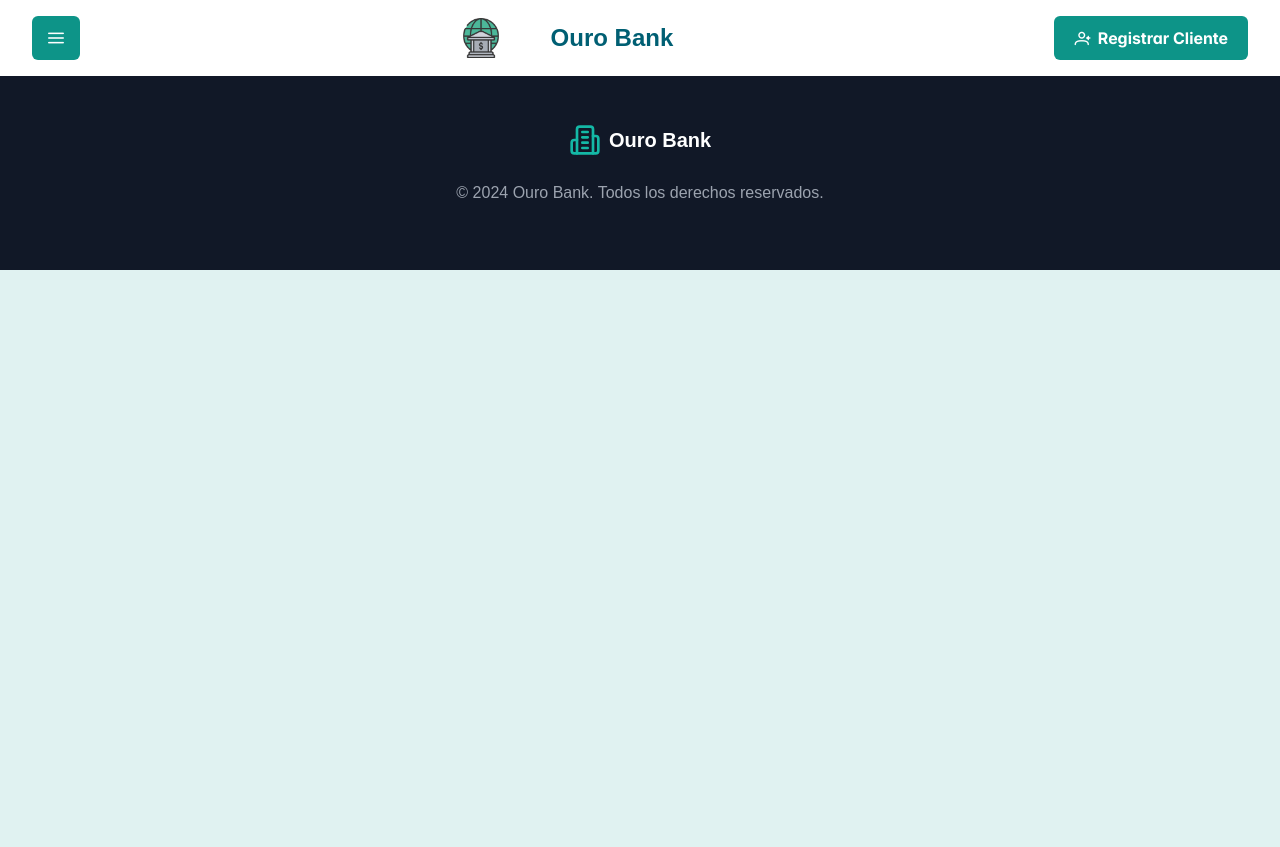
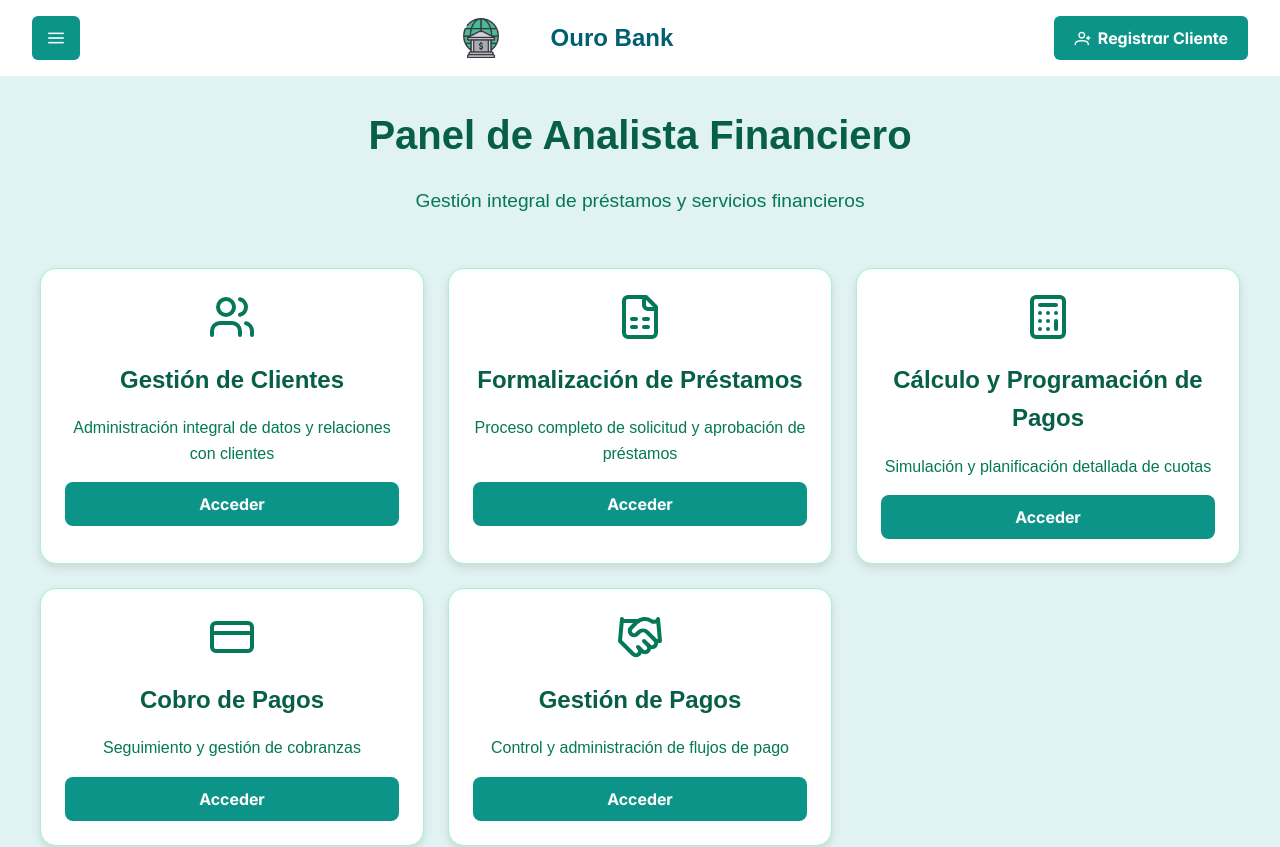
Before and after one commit to carlosnalpizar/ProyectoIng4, a React (Create React App) app in the folder frontend/: page /InicioAnalistas in a window 1280 px wide. Shown: the top 847 px of the page. Before the commit the page ends 800 px from the top, so only its background shows below. Built offline with nearby package versions, Linux system fonts and the light colour scheme; a web font is replaced by a local one.

Commit message:
Nuevas paginas

```diff
--- a/frontend/src/App.js
+++ b/frontend/src/App.js
@@ -2,6 +2,7 @@ import React from 'react';
 import { BrowserRouter as Router, Routes, Route } from 'react-router-dom';
 import Login from './Paginas/Login';
 import Inicio from './Paginas/Inicio';
+import InicioAnalistas from './Paginas/InicioAnalistas';
 import RegistroAnalista from './Paginas/registroAnalista';
 import RegistroPrestamo from './Paginas/registroPrestamo';
 import Informacion from './Paginas/Informacion'
@@ -20,10 +21,12 @@ const App = () => {
        <Navbar />
       <Routes>
         <Route path="/" element={<Inicio />} />
+        <Route path="/InicioAnalistas" element={<InicioAnalistas />} />
         <Route path="/IniciarSesion" element={<Login />} />
         <Route path="/RegistroAnalista" element={<RegistroAnalista />} />
         <Route path="/Informacion" element={<Informacion />} />
         <Route path="/RegistroPrestamo" element={<RegistroPrestamo />} />
+
       </Routes>
       <Footer />
     </Router>
--- /dev/null
+++ b/frontend/src/Css/inicioAnalistas.css
@@ -0,0 +1,87 @@
+/* Fondo general del dashboard */
+.dashboard-container {
+    min-height: 80vh;
+    display: flex;
+    flex-direction: column;
+    align-items: center;
+    justify-content: center;
+    margin-bottom: 55px;
+  }
+
+  /* Encabezado */
+  .dashboard-header {
+    text-align: center;
+    margin-bottom: 2rem;
+  }
+
+  .dashboard-header h1 {
+    font-size: 2.5rem;
+    font-weight: bold;
+    color: #065f46;
+    margin-bottom: 0.5rem;
+  }
+
+  .dashboard-header p {
+    font-size: 1.2rem;
+    color: #047857;
+  }
+
+  /* Grilla de servicios */
+  .dashboard-grid {
+    display: grid;
+    grid-template-columns: repeat(auto-fit, minmax(300px, 1fr));
+    gap: 1.5rem;
+    width: 100%;
+    max-width: 1200px;
+  }
+
+  /* Tarjetas de servicios */
+  .service-card {
+    background-color: #ffffff;
+    border: 1px solid #a7f3d0;
+    border-radius: 16px;
+    padding: 1.5rem;
+    text-align: center;
+    box-shadow: 0px 4px 8px rgba(0, 0, 0, 0.1);
+    transition: transform 0.3s ease, box-shadow 0.3s ease;
+  }
+
+  .service-card:hover {
+    transform: translateY(-5px);
+    box-shadow: 0px 8px 16px rgba(0, 0, 0, 0.2);
+  }
+
+  /* Estilo del ícono */
+  .icon-container {
+    display: flex;
+    justify-content: center;
+    margin-bottom: 1rem;
+  }
+
+  .icon-style {
+    width: 48px;
+    height: 48px;
+    color: #047857;
+  }
+
+  /* Títulos y descripciones */
+  .service-title {
+    font-size: 1.5rem;
+    font-weight: 600;
+    color: #065f46;
+    margin-bottom: 0.5rem;
+  }
+
+  .service-description {
+    font-size: 1rem;
+    color: #047857;
+    margin-bottom: 1rem;
+  }
+
+  /* Botón */
+  .custom-button {
+    width: 100%;
+    font-size: 1rem;
+    font-weight: bold;
+    border-radius: 8px;
+  }
--- a/frontend/src/Css/registroAnalista.css
+++ b/frontend/src/Css/registroAnalista.css
@@ -1,6 +1,6 @@
 /* Contenedor principal */
 .registro-container {
-    min-height: 100vh;
+    min-height: 90vh;
     display: flex;
     justify-content: center;
     align-items: center;
@@ -9,13 +9,14 @@
 
 
   .registro-main {
-    width: 100%;
-    max-width: 45rem;
+    width: 70%;
+    max-width: 200rem;
     padding: 2rem;
     background-color: #ffffff;
     border-radius: 1.25rem;
     box-shadow: 0 12px 20px rgba(0, 0, 0, 0.1);
     animation: fadeIn 0.6s ease-out forwards;
+    align-items: center;
   }
 
   .registro-title {
@@ -61,16 +62,17 @@
     font-size: 0.875rem;
   }
 
-  .form-input {
+  .inputAnalistas {
+    width: 100%;
     padding: 0.75rem;
-    border: 1px solid #e2e8f0;
+    border: 2px solid #40E0D0;
     border-radius: 0.5rem;
-    font-size: 1rem;
     transition: all 0.3s ease;
-    background-color: #f9fafb;
+    background-color: #ffffff;
+    color: #008080;
   }
 
-  .form-input:focus {
+  .inputAnalistas:focus {
     outline: none;
     border-color: #4ade80;
     box-shadow: 0 0 0 3px rgba(72, 187, 120, 0.15);
@@ -111,10 +113,15 @@
     font-weight: 600;
     border-radius: 0.5rem;
     border: none;
+    align-items: center;
     cursor: pointer;
     transition: all 0.3s ease;
     margin-top: 2rem;
-  }
+    -webkit-transition: all 0.3s ease;
+    -moz-transition: all 0.3s ease;
+    -ms-transition: all 0.3s ease;
+    -o-transition: all 0.3s ease;
+}
 
   .submit-button:hover {
     background-color: #2f855a;
@@ -166,3 +173,15 @@
       grid-template-columns: 1fr;
     }
   }
+
+  .p-toast .p-toast-message.p-toast-message-success {
+    background-color: #DEF7EC;
+    border-left: 6px solid #0D9488;
+    color: #065F46;
+  }
+
+   .p-toast-message.p-toast-message-warm {
+      background-color: #DEF7EC;
+      border-left: 6px solid #0D9488;
+      color: #065F46;
+  }
--- /dev/null
+++ b/frontend/src/Paginas/InicioAnalistas.jsx
@@ -0,0 +1,56 @@
+import React from 'react';
+import { Users, FileSpreadsheet, CreditCard, Calculator, Handshake } from 'lucide-react';
+import { Button } from 'primereact/button';
+import '../Css/inicioAnalistas.css';
+
+const LoanAnalystDashboard = () => {
+  const services = [
+    {
+      icon: <Users className="icon-style" />,
+      title: "Gestión de Clientes",
+      description: "Administración integral de datos y relaciones con clientes",
+    },
+    {
+      icon: <FileSpreadsheet className="icon-style" />,
+      title: "Formalización de Préstamos",
+      description: "Proceso completo de solicitud y aprobación de préstamos",
+    },
+    {
+      icon: <Calculator className="icon-style" />,
+      title: "Cálculo y Programación de Pagos",
+      description: "Simulación y planificación detallada de cuotas",
+    },
+    {
+      icon: <CreditCard className="icon-style" />,
+      title: "Cobro de Pagos",
+      description: "Seguimiento y gestión de cobranzas",
+    },
+    {
+      icon: <Handshake className="icon-style" />,
+      title: "Gestión de Pagos",
+      description: "Control y administración de flujos de pago",
+    },
+  ];
+
+  return (
+    <div className="dashboard-container">
+      <div className="dashboard-header">
+        <h1>Panel de Analista Financiero</h1>
+        <p>Gestión integral de préstamos y servicios financieros</p>
+      </div>
+
+      <div className="dashboard-grid">
+        {services.map((service, index) => (
+          <div key={index} className="service-card">
+            <div className="icon-container">{service.icon}</div>
+            <h2 className="service-title">{service.title}</h2>
+            <p className="service-description">{service.description}</p>
+            <Button label="Acceder" className="p-button-success custom-button" />
+          </div>
+        ))}
+      </div>
+    </div>
+  );
+};
+
+export default LoanAnalystDashboard;
--- a/frontend/src/componentes/Navbar.jsx
+++ b/frontend/src/componentes/Navbar.jsx
@@ -54,6 +54,13 @@ const Navbar = () => {
                 className="barraNavegacion"
                 style={{ width: "100%" }}
               />
+               <Button
+                label="Inicio Analistas"
+                icon="pi pi-home"
+                onClick={() => navigate("/InicioAnalistas")}
+                className="barraNavegacion"
+                style={{ width: "100%", marginTop: "10px" }}
+              />
               <Button
                 label="Iniciar Sesión"
                 icon="pi pi-sign-in"
```
